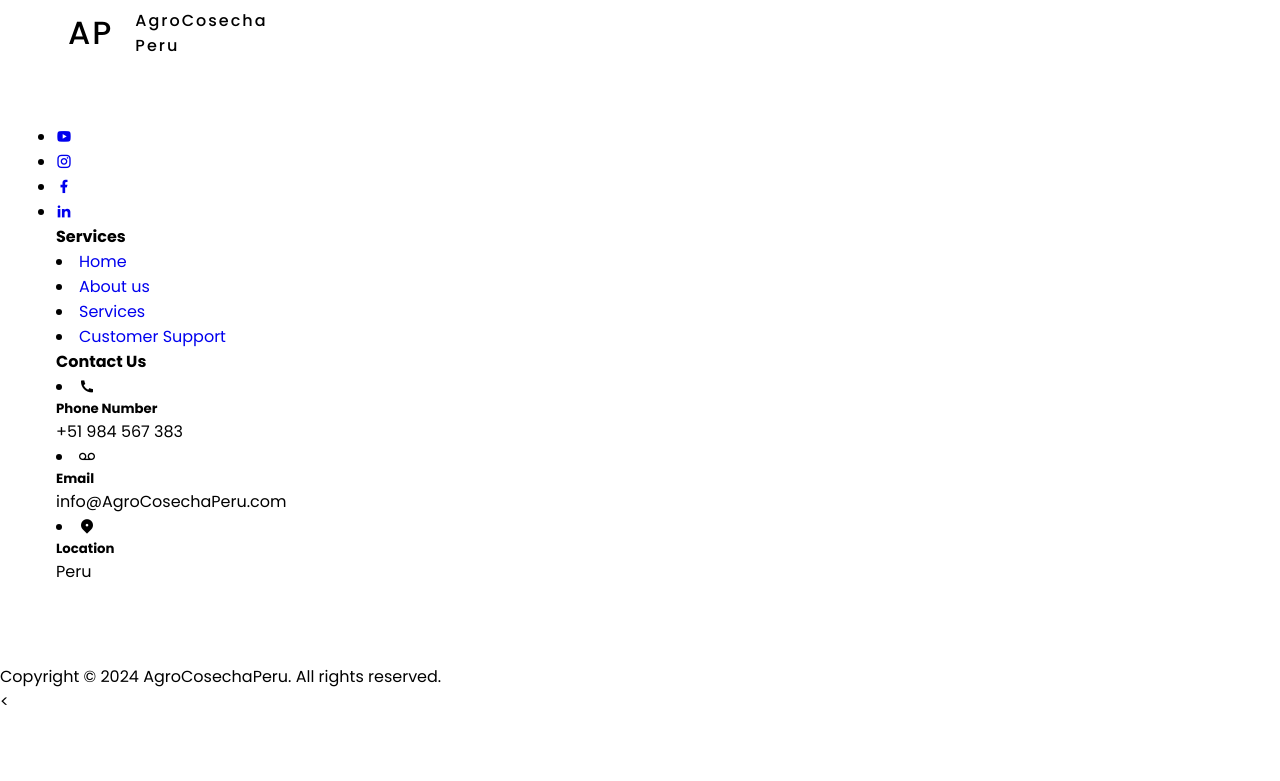
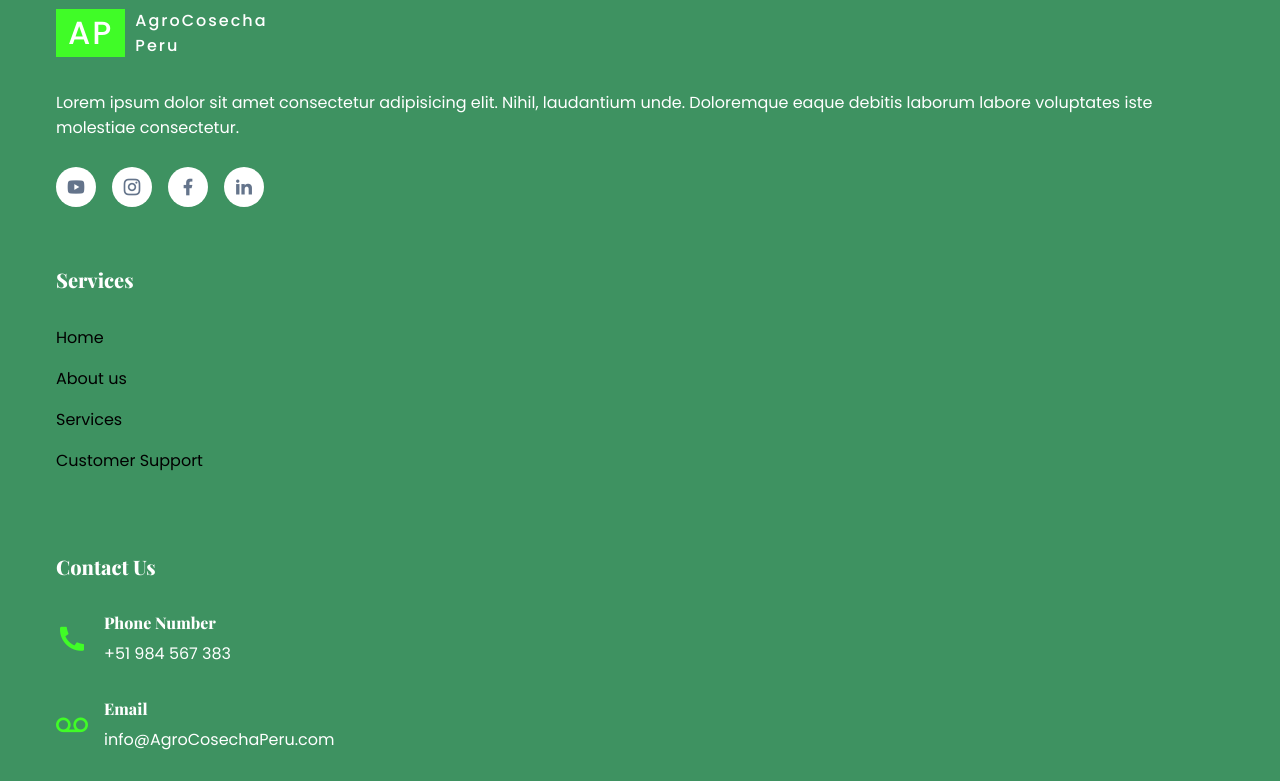
Before and after one commit to upc-pre-202402-SI385-AgroCosechaPeru/AgroCosecha-WebStorm, a website: page public/index.html in a window 1280 px wide. Shown: the part 10660-11441 px from the top of the page. Before the commit the page ends 11374 px from the top, so only its background shows below. Drawn offline with nearby package versions, Linux system fonts and the light colour scheme; files whose address does not match are found by name.

Commit message:
Update styles.css

```diff
--- a/public/assets/styles/styles.css
+++ b/public/assets/styles/styles.css
@@ -392,3 +392,106 @@ nav {
 .news__card p {
   color: var(--text-light);
 }
+
+.footer {
+
+  background-color: #3e9261;
+}
+
+.footer__container {
+  display: grid;
+  gap: 4rem 2rem;
+}
+
+.footer__logo {
+  margin-bottom: 2rem;
+  color: var(--white);
+
+}
+
+.footer__logo div {
+
+  background-color: rgb(64, 252, 39);
+}
+
+.footer__socials {
+  list-style: none;
+  margin-top: 2rem;
+  display: flex;
+  align-items: center;
+  gap: 1rem;
+}
+
+.footer__socials a {
+  padding: 6px 10px;
+  font-size: 1.25rem;
+  color:  var(--text-light);
+  background-color: rgb(255, 255, 255);
+  border-radius: 100%;
+  cursor: pointer;
+  transition: 0.3s;
+}
+
+.footer__socials a:hover {
+  color: var(--white);
+  background-color: rgb(127, 255, 88);
+}
+
+.footer__col h4 {
+  margin-bottom: 2rem;
+  font-size: 1.25rem;
+  font-weight: 800;
+  font-family: var(--header-font);
+  color: var(--white);
+}
+
+.footer__links {
+  list-style: none;
+}
+
+.footer__links li {
+  margin-bottom: 1rem;
+  display: flex;
+  align-items: center;
+  gap: 1rem;
+}
+
+.footer__links a {
+  color: rgb(0, 0, 0);
+  transition: 0.3s;
+}
+
+.footer__links a:hover {
+  color: rgb(255, 255, 255);
+
+}
+
+.footer__col:last-child .footer__links li {
+  margin-bottom: 2rem;
+}
+
+.footer__links span {
+  font-size: 2rem;
+  color: var(--secondary-color);
+  color: rgb(64, 252, 39);
+}
+
+.footer__links h5 {
+  margin-bottom: 0.5rem;
+  font-size: 1rem;
+  font-weight: 800;
+  font-family: var(--header-font);
+  color: var(--white);
+}
+
+.footer__links p {
+  color: white;
+}
+
+.footer__bar {
+  padding: 1rem;
+  font-size: 0.8rem;
+  color: white;
+
+  text-align: center;
+}
```
